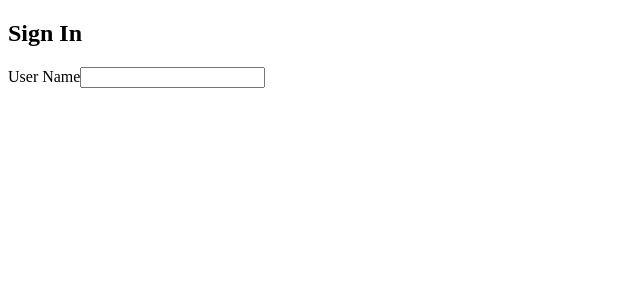
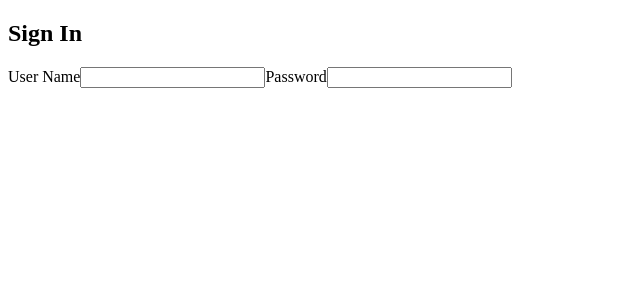
Before and after one commit to ArifEbrahim/login-test, a React (Create React App) app: page / in a window 1280 px wide. Shown: the top 300 px of the page, without its empty margins (0-640 px from the left). Built offline with nearby package versions, Linux system fonts and the light colour scheme.

Commit message:
Feature: added password field

```diff
--- a/src/Pages/Login/index.js
+++ b/src/Pages/Login/index.js
@@ -6,7 +6,9 @@ export default function Login() {
       <h2>Sign In</h2>
       <form>
         <label htmlFor='username'>User Name</label>
-        <input type='text' name='username' id='username' data-testid='user-name-input'/>
+        <input type='text' name='username' id='username' data-testid='username-input'/>
+        <label htmlFor='password'>Password</label>
+        <input type='text' name='password' id='password' data-testid='password-input'/>
       </form>
     </div>
 
```
Also changed, not shown: 1 other file (tests, documents, lock files or other folders).
